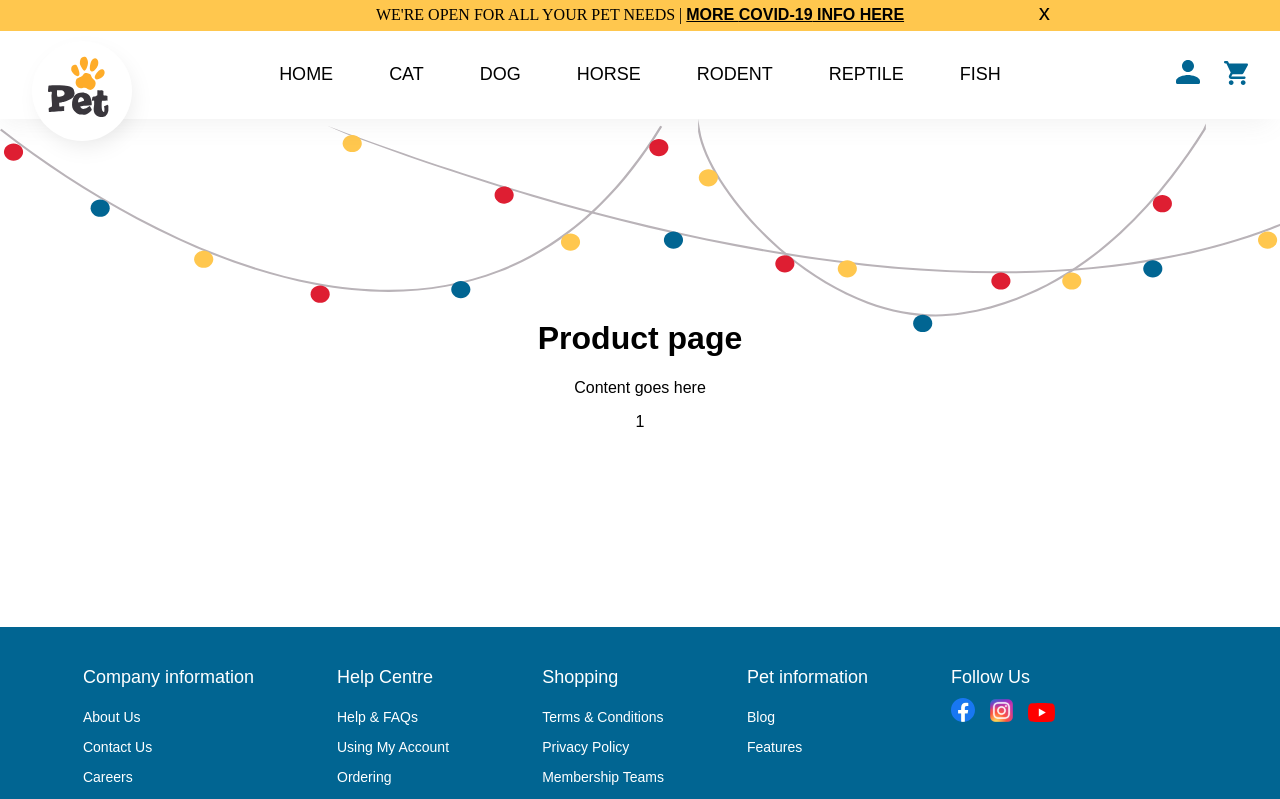
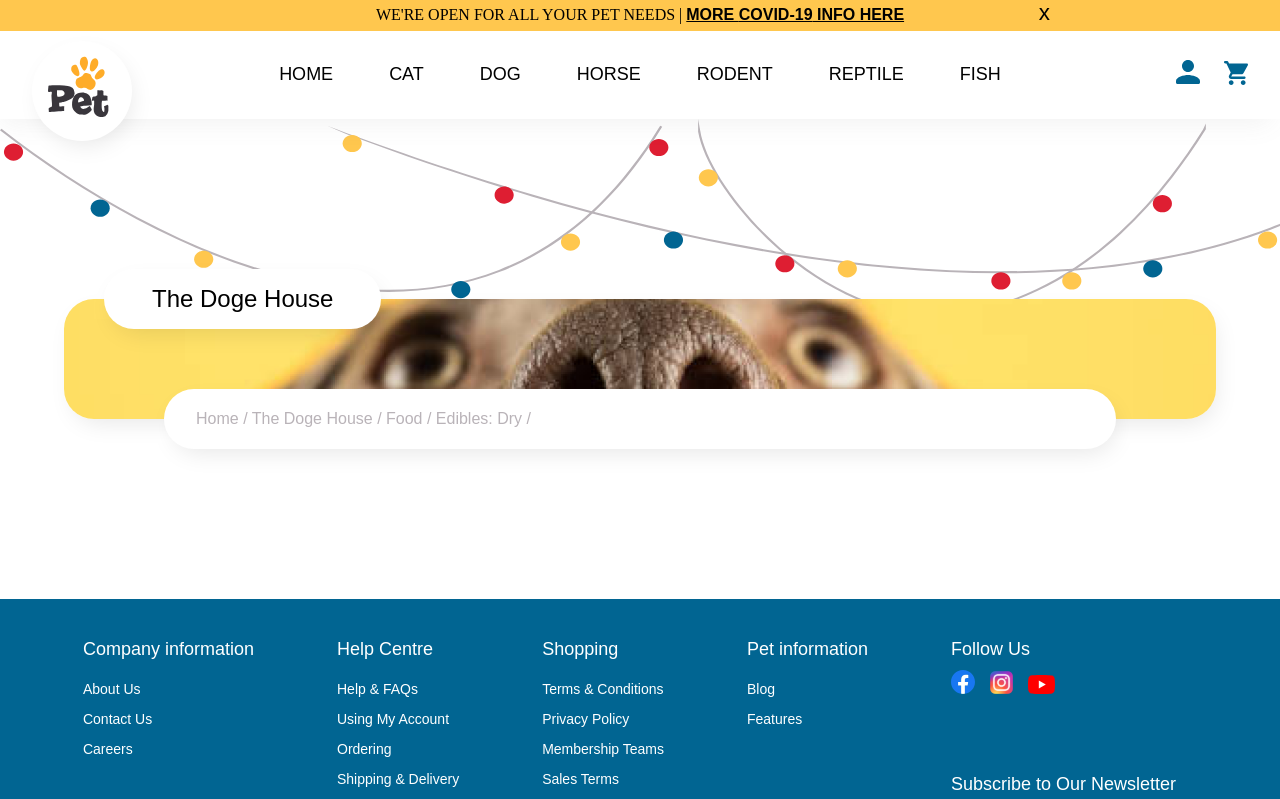
Before and after one commit to CaedanLavender/pet, a React (Create React App) app: page /product/1 in a window 1280 px wide. Shown: the top 799 px of the page. Built offline with nearby package versions, Linux system fonts and the light colour scheme; no server answers.

Commit message:
Set up Product page heading

```diff
--- a/src/components/Product.js
+++ b/src/components/Product.js
@@ -1,6 +1,7 @@
 import axios from 'axios';
 import { useState, useEffect } from 'react';
 import { useParams } from 'react-router-dom';
+import '../styles/Product.css'
 
 const Product = () => {
    const {id} = useParams();
@@ -11,10 +12,12 @@ const Product = () => {
       axios.get("http://localhost:5000/product/" + id)
       .then((response) => {
          console.log(response)
+         setProduct(response.data)
       })
       .catch(() => {
          console.log("There was an error")
       })
+      console.log(product)
    }
 
    useEffect(() => {
@@ -23,9 +26,15 @@ const Product = () => {
 
    return (
       <>
-         <h1>Product page</h1>
-         <p>Content goes here</p>
-         <p>{id}</p>
+         <div className="bannerContainer">
+            <div className='bannerPositioner'>
+               <div className="bannerTitle whiteLabel">The Doge House</div>
+            </div>
+            <div className="pageBanner dogBanner"></div>
+            <div className="bannerPositioner">
+               <div className="breadCrumb whiteLabel"><span className='breadCrumbFaint'>Home / The Doge House / Food / Edibles: Dry /&nbsp;</span>{product.Product}</div>
+            </div>
+         </div>
       </>
    )
 }
--- /dev/null
+++ b/src/styles/Product.css
@@ -0,0 +1,65 @@
+.bannerContainer {
+   position: relative;
+   display: flex;
+   flex-direction: column;
+}
+
+.dogBanner {
+   background-image: url('../assets/dog.png');
+   background-repeat: no-repeat;
+   background-size: cover;
+   /* background-position-y: -400px; */
+   background-position: center;
+   box-shadow: #0000001a 4px 9px 25px -6px;
+}
+
+.bannerPositioner {
+   position: absolute;
+   width: 100%;
+}
+
+.bannerPositioner:first-of-type {
+   top: -30px;
+}
+
+.bannerPositioner:last-of-type {
+   bottom: -30px;
+}
+
+.whiteLabel {
+   display: flex;
+   align-items: center;
+   background-color: white;
+   padding: 0 2em;
+   border-radius: 30px;
+   height: 60px;
+   -webkit-border-radius: 30px;
+   -moz-border-radius: 30px;
+   -ms-border-radius: 30px;
+   -o-border-radius: 30px;
+   box-shadow: #0000001a 4px 9px 25px -6px;
+}
+
+.bannerTitle {
+   font-size: 24px;
+   margin: 0 40px;
+   width: fit-content;
+}
+
+
+.pageBanner {
+   height: 120px;
+   border-radius: 30px;
+   -webkit-border-radius: 30px;
+   -moz-border-radius: 30px;
+   -ms-border-radius: 30px;
+   -o-border-radius: 30px;
+}
+
+.breadCrumb {
+   margin: 0 100px;
+}
+
+.breadCrumb .breadCrumbFaint {
+   color: var(--gray);
+}
```
Also changed, not shown: src/assets/dog.png (added).
